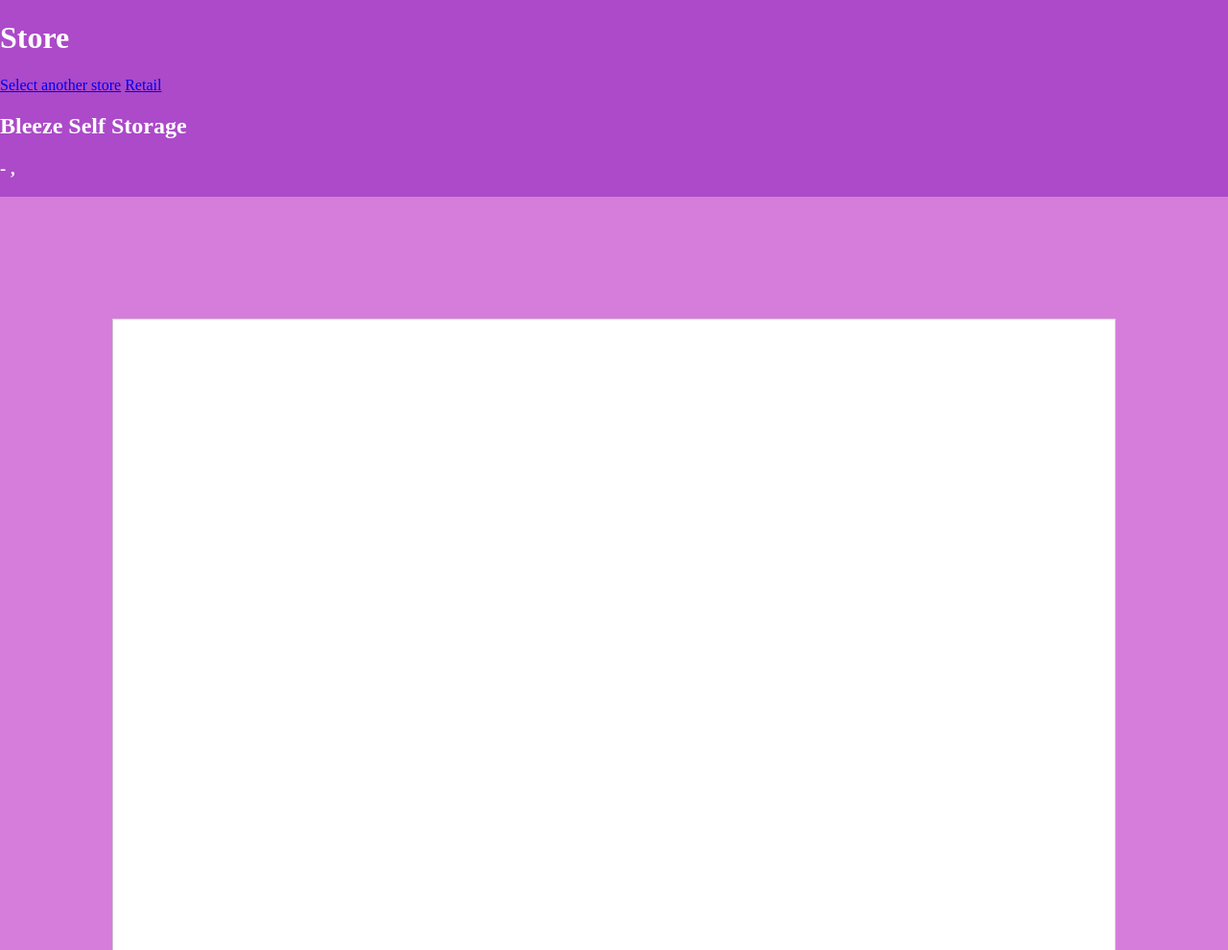
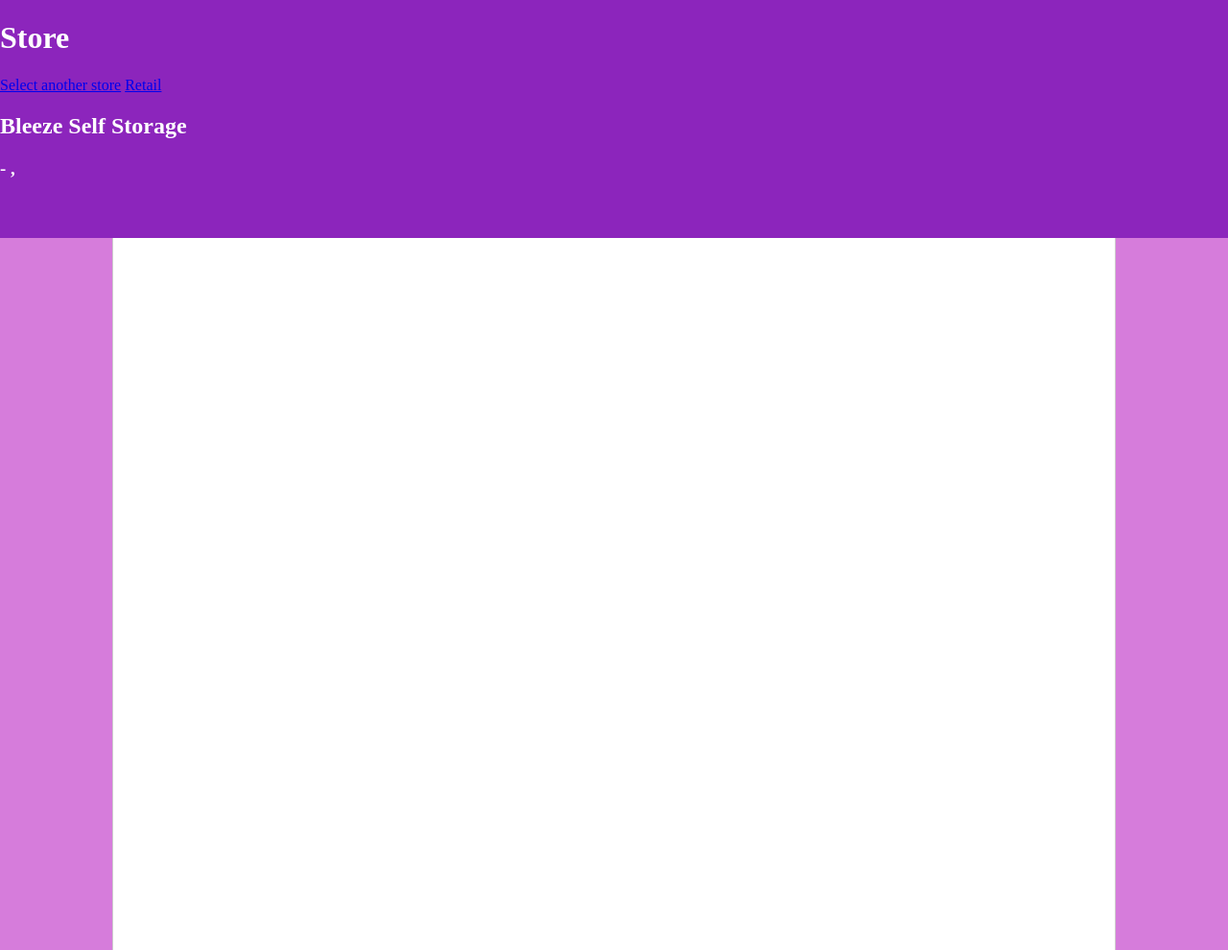
Before and after one commit to mitchhenline/bleeze, a Flask app: template templates/store.html in a window 1280 px wide. Shown: the whole page at 96% size. Run offline with Flask 3, Linux system fonts and the light colour scheme; the template is opened without the code that fills it, so the values that code supplies are empty.

Commit message:
styling much better

```diff
--- a/static/styles.css
+++ b/static/styles.css
@@ -14,9 +14,9 @@
     top: 0; /* Stick it to the top of the viewport */
     left: 0;
     right: 0; /* Make it span the entire width */
-    background-color: #8c25bc90; /* Header background color */
+    background-color: #8c25bc; /* Header background color */
     color: #fff; /* Header text color */
-
+    height: 25%;
     z-index: 2; /* Ensure it's above other elements */
 }
 
@@ -43,7 +43,6 @@
     padding-bottom: 10%;
     border: solid;
     border-width: 1px;
-
     margin-left: auto;
     margin-right: auto;
     text-align: center;
@@ -73,7 +72,7 @@
     position: fixed;
     width: 80%;
     height: 80%;
-    top: 50%;
+    top: 40%;
     left: 50%;
     transform: translate(-50%, -20%);
     max-height: 80%; /* Adjust this value as needed to control the maximum height of the box */
@@ -86,7 +85,6 @@
 
 .unit-item {
     display: flex;
-    /* justify-content: space-between; */
     align-items: center;
 }
 
```
